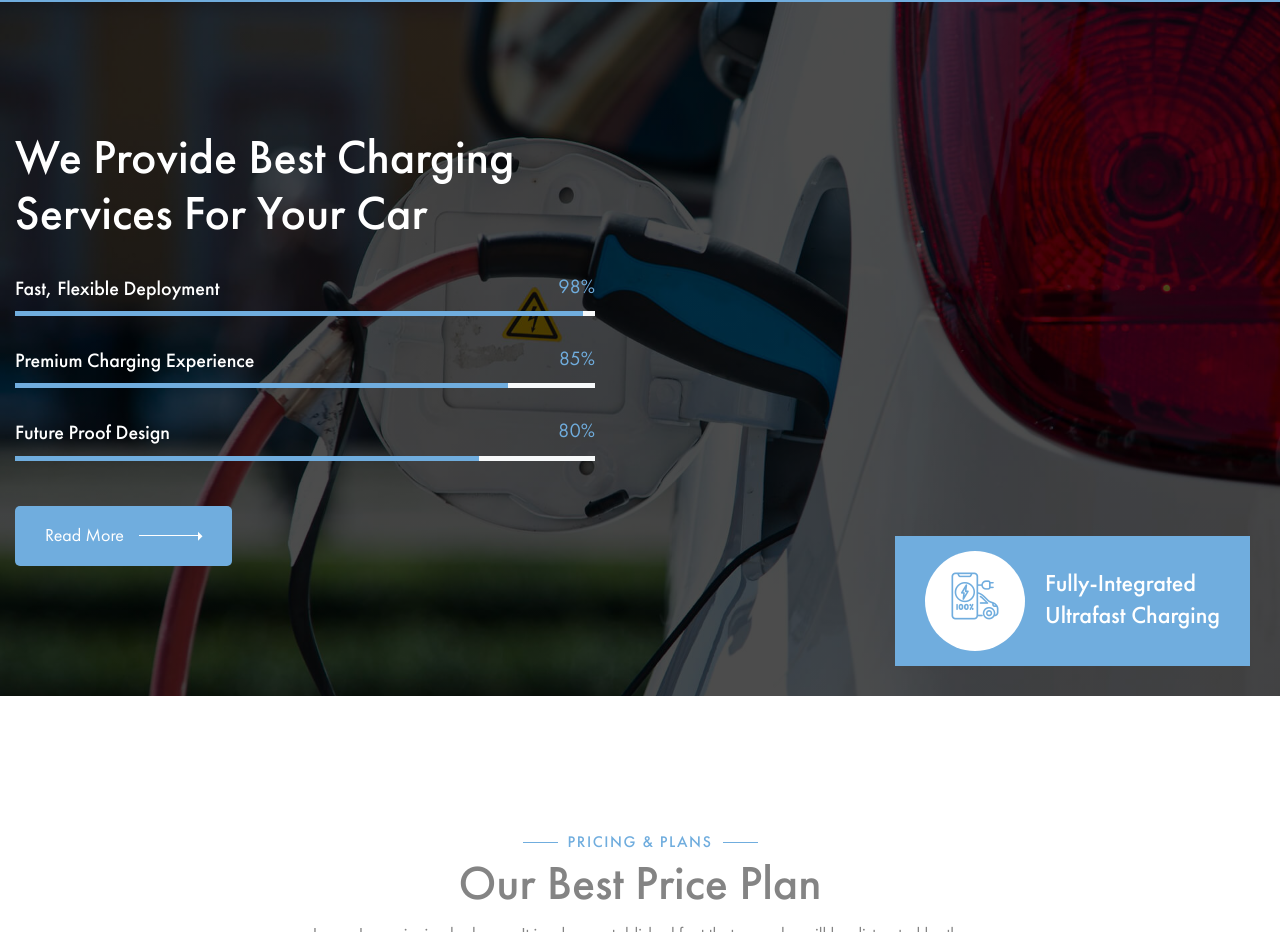
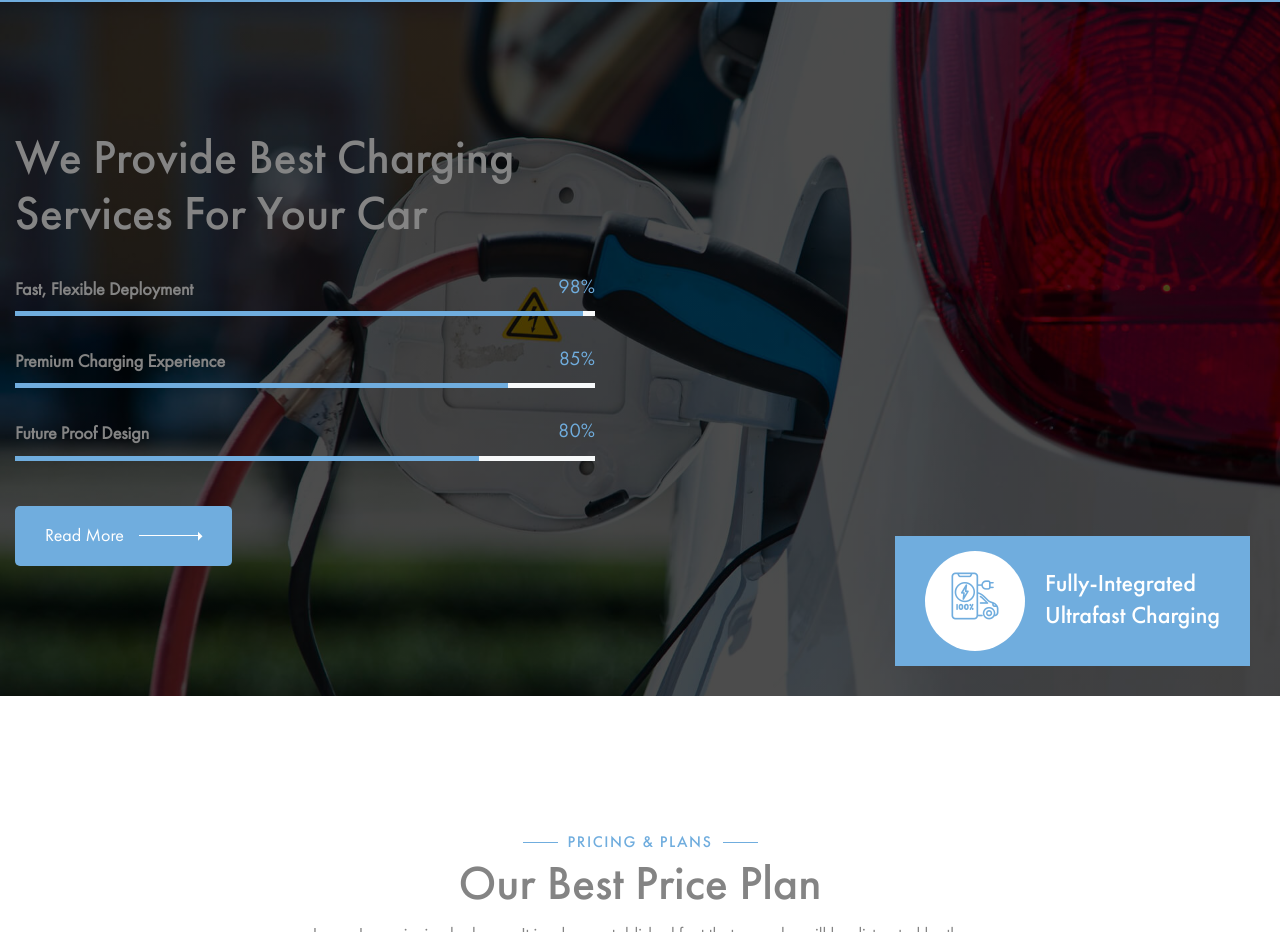
Before and after one commit to Sphalak3921/portable-charger-car, a plain HTML site: page index.html in a window 1280 px wide. Shown: the part 4993-5925 px from the top of the page. Drawn offline with Linux system fonts and the light colour scheme; a script that the page names is missing; files whose address does not match are found by name.

Commit message:
Update index.html

```diff
--- a/index.html
+++ b/index.html
@@ -603,25 +603,25 @@
             <div class="row">
                 <div class="col-lg-6 pq-bg-dark pq-dark-section-side-left py-130-px-45-15">
                     <div class="pq-section-title-box pq-mb-30">
-                        <h5 class="pq-section-title pq-text-white">We Provide Best Charging Services For Your Car</h5>
+                        <h5 class="pq-section-title pq-text-grey">We Provide Best Charging Services For Your Car</h5>
                     </div>
                     <div class="pq-progressbar-box pq-progressbar-style-1">
                         <div class="pq-progressbar-content">
-                            <span class="progress-title">Fast, Flexible Deployment</span>
+                            <span class="pq-text-grey fw-bold">Fast, Flexible Deployment</span>
                             <span class="progress-value">98%</span>
                             <div class="pq-progress-bar">
                                 <span data-width="98" class="show-progress"></span>
                             </div>
                         </div>
                         <div class="pq-progressbar-content">
-                            <span class="progress-title">Premium Charging Experience</span>
+                            <span class="pq-text-grey fw-bold">Premium Charging Experience</span>
                             <span class="progress-value">85%</span>
                             <div class="pq-progress-bar">
                                 <span data-width="85" class="show-progress"></span>
                             </div>
                         </div>
                         <div class="pq-progressbar-content">
-                            <span class="progress-title">Future Proof Design</span>
+                            <span class="pq-text-grey fw-bold">Future Proof Design</span>
                             <span class="progress-value">80%</span>
                             <div class="pq-progress-bar">
                                 <span data-width="80" class="show-progress"></span>
```
